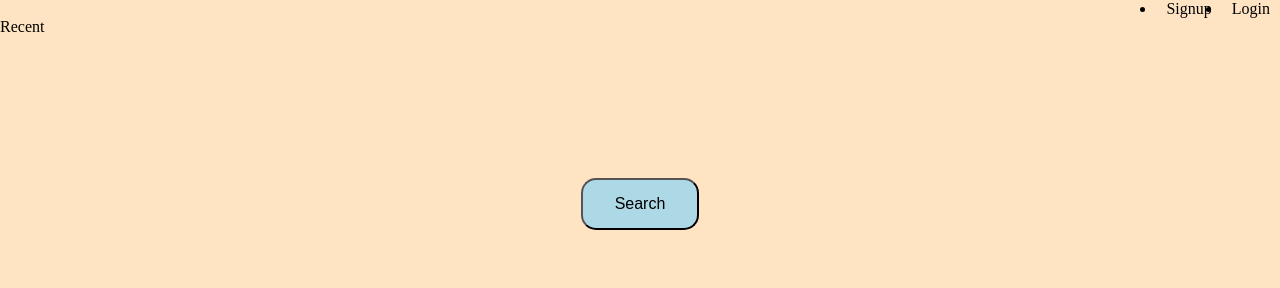
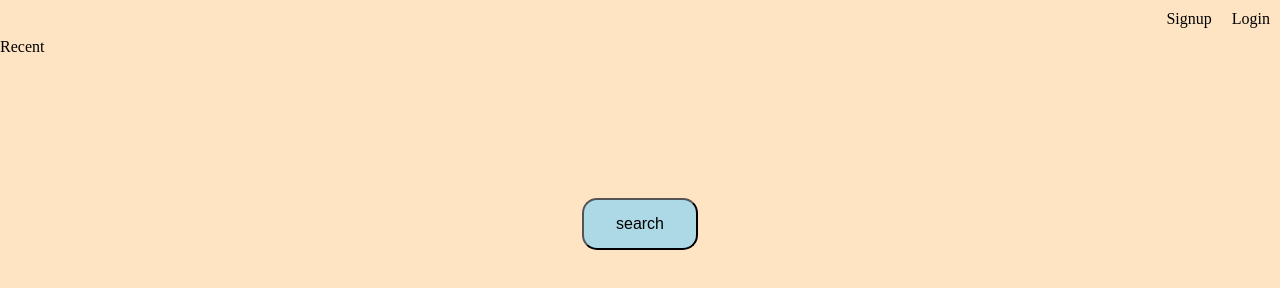
Before and after one commit to kiganyamburu/check-verse, a plain HTML site: page frontend/index.html in a window 1280 px wide. Drawn offline with Linux system fonts and the light colour scheme.

Commit message:
default mode

```diff
--- a/frontend/index.html
+++ b/frontend/index.html
@@ -9,22 +9,27 @@
 <body>
     <nav class="nav-bar">
         <ul class="ul-navbar">
-            <li><a href="signup.html">Signup</a></li>
-            <li><a href="login.html">Login</a></li>
+            <a href="signup.html">Signup</a>
+            <a href="login.html">Login</a>
         </ul>
     </nav>
     <div class="side-bar">
         <p>Recent</p>
-        <ul>
-            <li>
+            <ul>
+                <li>
+
                 </li>
-        </ul>
+            </ul>
     </div>
     <div class="container">
-        <button id="searchButton">Search</button>
+         <button>
+        search
+        </button>
     </div>
+
     <footer>
-        </footer>
+
+    </footer>
     <script src="main.js"></script>
 </body>
 </html>
```
